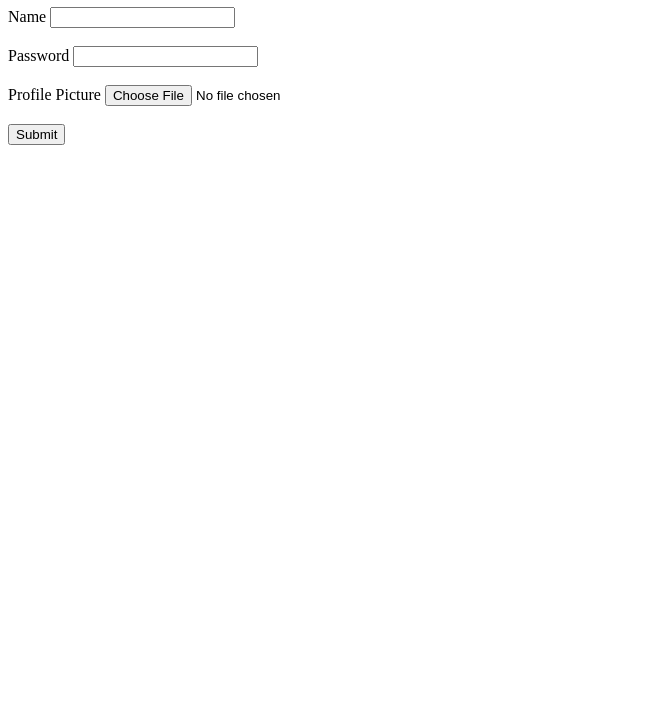
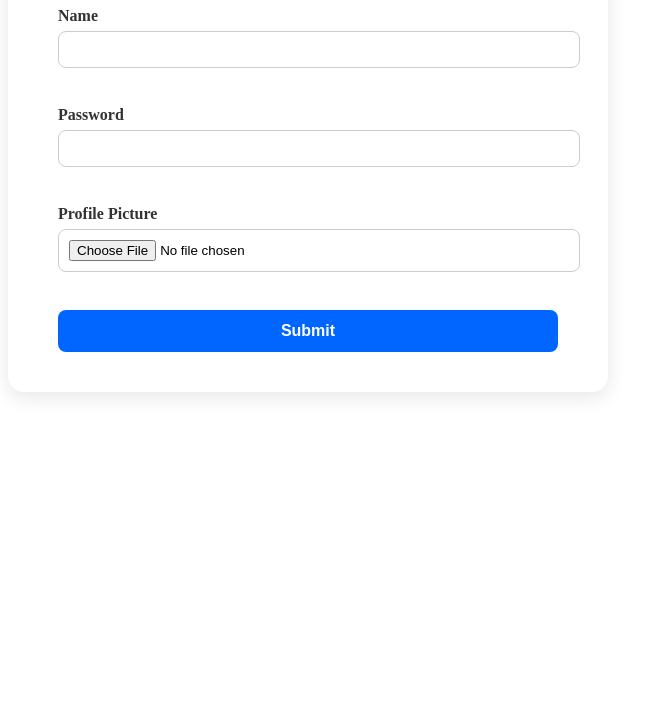
Before and after one commit to Anjana-20782/example-javascript, a plain HTML site: page add.html in a window 1280 px wide. Shown: the part 73-800 px from the top of the page, without its empty margins (0-657 px from the left). Drawn offline with Linux system fonts and the light colour scheme.

Commit message:
new contents added example

```diff
--- a/add.html
+++ b/add.html
@@ -4,10 +4,11 @@
     <meta charset="UTF-8">
     <meta name="viewport" content="width=device-width, initial-scale=1.0">
     <title>Document</title>
+    <link rel="stylesheet" href="./css/add.css">
 </head>
 <body>
 
-    <h1>h1</h1>
+
     <form id="form" class="forms">
 
     </form>
--- a/css/add.css
+++ b/css/add.css
@@ -0,0 +1,62 @@
+
+
+h1 {
+  margin-top: 30px;
+  color: #333;
+}
+
+.forms, #form {
+  background-color: #fff;
+  padding: 40px 50px;
+  border-radius: 16px;
+  box-shadow: 0 5px 20px rgba(0,0,0,0.1);
+  margin-top: 40px;
+  width: 90%;
+  max-width: 500px;
+}
+
+label {
+  font-weight: 600;
+  display: block;
+  margin-bottom: 6px;
+  color: #333;
+}
+
+input[type="text"],
+input[type="password"],
+input[type="file"] {
+  width: 100%;
+  padding: 10px;
+  border-radius: 8px;
+  border: 1px solid #ccc;
+  margin-bottom: 20px;
+  outline: none;
+  transition: border 0.3s;
+}
+
+input[type="text"]:focus,
+input[type="password"]:focus {
+  border-color: #0066ff;
+}
+
+input[type="submit"] {
+  background-color: #0066ff;
+  color: white;
+  border: none;
+  padding: 12px 20px;
+  border-radius: 8px;
+  width: 100%;
+  font-weight: 600;
+  font-size: 16px;
+}
+
+input[type="submit"]:hover {
+  background-color: #004bcc;
+}
+
+#preview {
+  display: block;
+  margin: 15px auto;
+  border-radius: 12px;
+  box-shadow: 0 2px 10px rgba(0,0,0,0.2);
+}
--- a/css/edit.css
+++ b/css/edit.css
@@ -0,0 +1,62 @@
+
+
+h1 {
+  margin-top: 30px;
+  color: #333;
+}
+
+.forms, #form {
+  background-color: #fff;
+  padding: 40px 50px;
+  border-radius: 16px;
+  box-shadow: 0 5px 20px rgba(0,0,0,0.1);
+  margin-top: 40px;
+  width: 90%;
+  max-width: 500px;
+}
+
+label {
+  font-weight: 600;
+  display: block;
+  margin-bottom: 6px;
+  color: #333;
+}
+
+input[type="text"],
+input[type="password"],
+input[type="file"] {
+  width: 100%;
+  padding: 10px;
+  border-radius: 8px;
+  border: 1px solid #ccc;
+  margin-bottom: 20px;
+  outline: none;
+  transition: border 0.3s;
+}
+
+input[type="text"]:focus,
+input[type="password"]:focus {
+  border-color: #0066ff;
+}
+
+input[type="submit"] {
+  background-color: #0066ff;
+  color: white;
+  border: none;
+  padding: 12px 20px;
+  border-radius: 8px;
+  width: 100%;
+  font-weight: 600;
+  font-size: 16px;
+}
+
+input[type="submit"]:hover {
+  background-color: #004bcc;
+}
+
+#preview {
+  display: block;
+  margin: 15px auto;
+  border-radius: 12px;
+  box-shadow: 0 2px 10px rgba(0,0,0,0.2);
+}
--- a/css/index.css
+++ b/css/index.css
@@ -1,40 +1,81 @@
-body{
-    margin: 0;
-    padding: 0;
+/* 🌎 Common Reset & Fonts */
+* {
+  margin: 0;
+  padding: 0;
+  box-sizing: border-box;
+  font-family: "Poppins", sans-serif;
 }
 
-.navbar{
-
-    height: 20vh;
-    display: flex;
-    justify-content: end
+body {
+  background: linear-gradient(135deg, #f2f5ff, #d7e1ff);
+  color: #333;
+  min-height: 100vh;
+  display: flex;
+  flex-direction: column;
+  align-items: center;
+  justify-content: flex-start;
 }
 
-button{
-
-    background-color: rgb(13, 130, 189);
-    border: 1px solid grey;
-    border: none;
-    border-radius: 20px;
-    height: 40px;
-    width: 120px;
-    font-size: 14px;
-    color: white;
-    margin: 20px;
-
+button {
+  cursor: pointer;
+  border: none;
+  padding: 10px 18px;
+  border-radius: 8px;
+  background-color: #0066ff;
+  color: white;
+  font-weight: 600;
+  transition: 0.3s;
 }
 
-.container{
-
-    display: flex;
-    width: 100%;
-    justify-content: space-evenly;
-    align-items: center;
-
+button:hover {
+  background-color: #004bcc;
 }
 
-.card{
+@import url("./global.css");
 
-    border: 1px solid grey;
+/* 🧭 Navbar */
+.navbar {
+  width: 100%;
+  background-color: #fff;
+  padding: 15px 40px;
+  box-shadow: 0 2px 10px rgba(0,0,0,0.1);
+  display: flex;
+  justify-content: flex-end;
+}
 
+/* 🧱 Cards Container */
+.container {
+  display: grid;
+  grid-template-columns: repeat(auto-fill, minmax(220px, 1fr));
+  gap: 25px;
+  width: 90%;
+  margin-top: 40px;
 }
+
+/* 🎴 Individual Card */
+.card {
+  background: white;
+  border-radius: 15px;
+  padding: 15px;
+  box-shadow: 0 5px 15px rgba(0,0,0,0.1);
+  text-align: center;
+  transition: transform 0.3s, box-shadow 0.3s;
+}
+
+.card:hover {
+  transform: translateY(-5px);
+  box-shadow: 0 8px 20px rgba(0,0,0,0.2);
+}
+
+.card img {
+  border-radius: 12px;
+  width: 100%;
+  height: 220px;
+  object-fit: cover;
+}
+
+.card p {
+  margin-top: 8px;
+  font-size: 15px;
+  color: #444;
+}
```
Also changed, not shown: card.html (+1 -1 lines), css/card.css (+34 -0 lines), edit.html (+1 -0 lines), index.html (line endings or trailing spaces).
